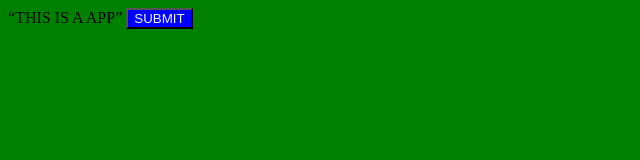
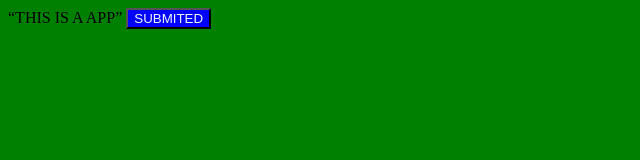
Before and after one commit to LeKhacTin19/makegit, a plain HTML site: page index.html in a window 1280 px wide. Shown: the full height of the page, 0-640 px from the left. Drawn offline with Linux system fonts and the light colour scheme.

Commit message:
update index.html file

```diff
--- a/index.html
+++ b/index.html
@@ -5,10 +5,10 @@
     <meta http-equiv="X-UA-Compatible" content="IE=edge">
     <meta name="viewport" content="width=device-width, initial-scale=1.0">
     <link rel="stylesheet" href="index.css">
-    <title>My git</title>
+    <title>NEW COMMIT</title>
 </head>
 <body>
     <q>THIS IS A APP</q>
-    <button>SUBMIT</button>
+    <button>SUBMITED</button>
 </body>
 </html>
```
